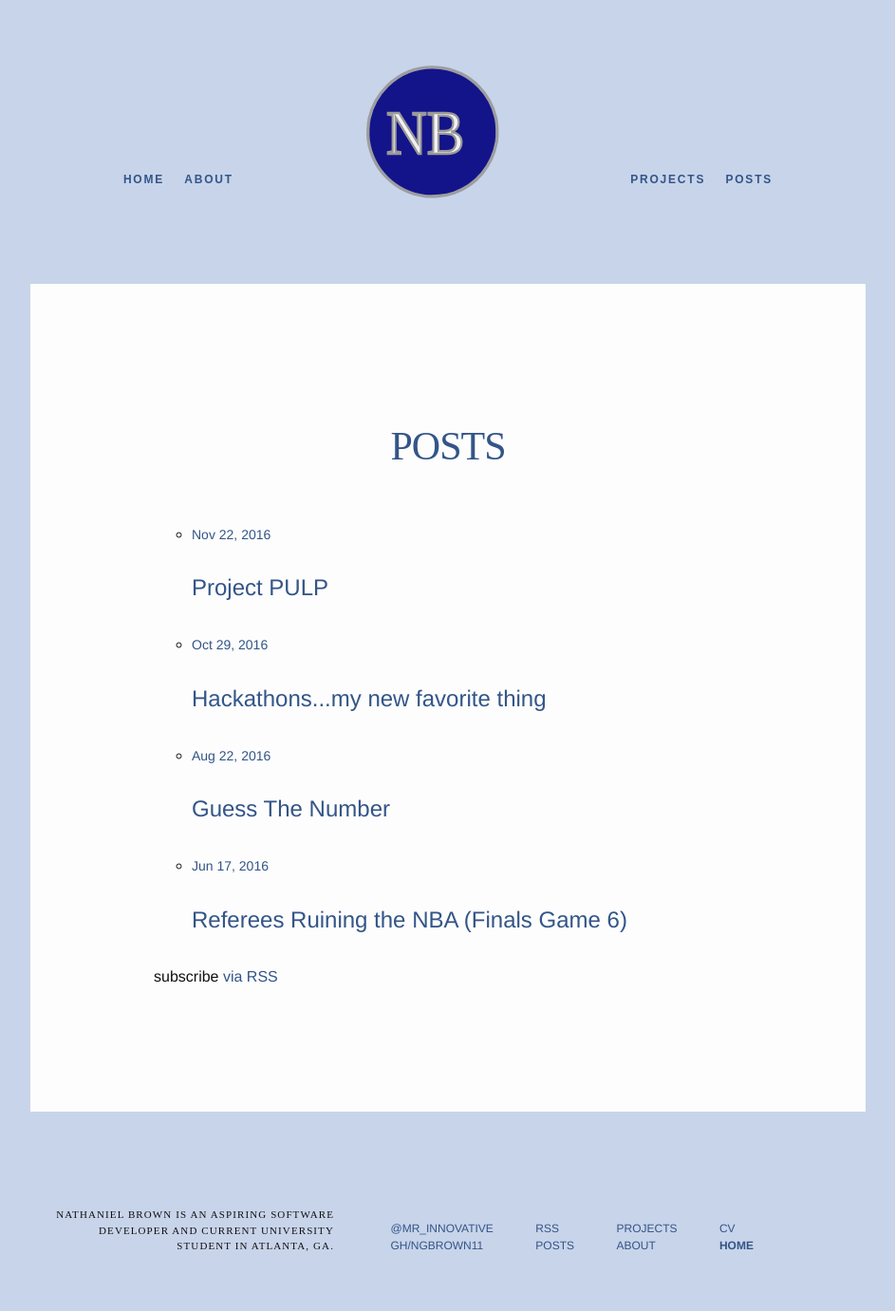
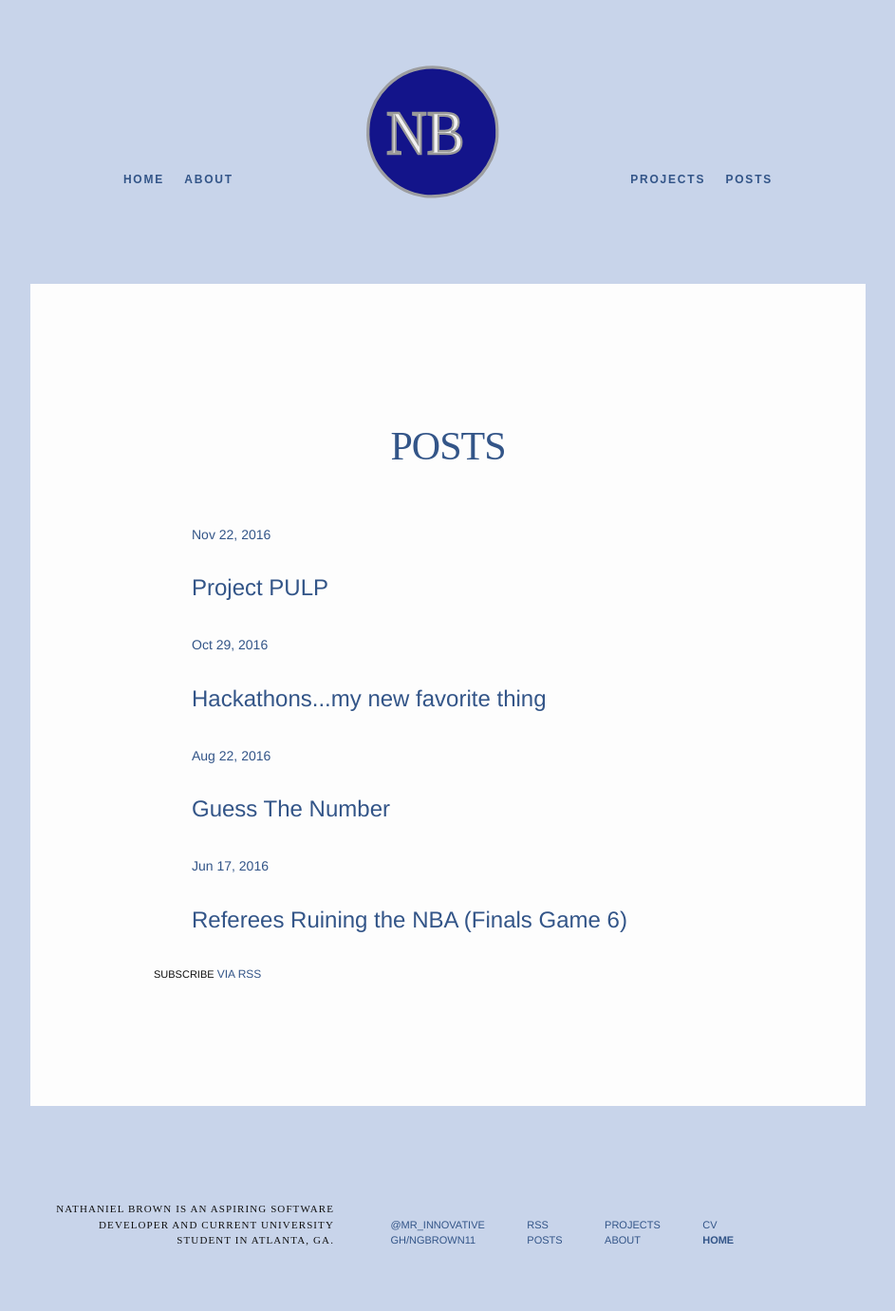
Before and after one commit to ngbrown11/ngbrown11.github.io, a Jekyll site: the page built from permalinks/posts.md, in a window 1280 px wide. Shown: the whole page at 95% size, without its empty margins (168-1111 px from the left). Built offline with Jekyll 4.4.1, drawn with Linux system fonts in a browser that asks for light colours.

Commit message:
update the layout and styling

```diff
--- a/_includes/footer.html
+++ b/_includes/footer.html
@@ -45,7 +45,8 @@
 
     <p class="about-foot meta">
     Nathaniel Brown is an aspiring software developer and current university student in Atlanta, GA.</p>
-    <ul class="socials">
+    <div class="socials">
+    <ul>
       <li><a href="http://www.twitter.com/Mr_Innovative" target="_blank">@Mr_Innovative</a></li>
       <li><a href="http://www.github.com/ngbrown11" target="_blank">gh/ngbrown11</a></li>
     </ul>
@@ -61,6 +62,7 @@
       <li><a href="/about/cv">CV</a></li>
       <li><a href="/"><strong>Home</strong></a></li>
     </ul>
+    </div>
 
   </div>
 
--- /dev/null
+++ b/_layouts/about.html
@@ -0,0 +1,4 @@
+---
+layout: default
+---
+<h1 style="text-align:center;">Nathaniel Brown</h1>
--- a/_layouts/post_list.html
+++ b/_layouts/post_list.html
@@ -9,6 +9,8 @@
       </header>
 
       <div class="post-content">
+          {{ content }}
+
           <ul class="post-list">
               {% for post in site.posts %}
                   <li>
@@ -21,7 +23,7 @@
               {% endfor %}
           </ul>
 
-          <p class="rss-subscribe">subscribe <a href="{{ "/feed.xml" | prepend: site.baseurl }}">via RSS</a></p>
+          <p class="section-post-links">subscribe <a style="font-size:12px !important;" href="{{ "/feed.xml" | prepend: site.baseurl }}">via RSS</a></p>
       </div>
 
   </article>
--- a/assets/main.scss
+++ b/assets/main.scss
@@ -102,16 +102,22 @@
      margin-right: 100px;
 
      @include media-query($on-laptop) {
-         margin-right: 0px;
+         margin-right: -20px;
          float: left;
+     }
+     @include media-query($on-palm) {
+         max-width: 100px;
      }
  }
  .nav.right {
      margin-left: 100px;
 
      @include media-query($on-laptop) {
-         margin-left: 0px;
+         margin-left: -20px;
          float: right;
+     }
+     @include media-query($on-palm) {
+         max-width: 100px;
      }
  }
  .nav a {
@@ -140,13 +146,21 @@
     text-transform: uppercase;
     color: $text-color;
 }
-socials a {
+.socials {
     color: $text-color;
+    display: inline-block;
+
+    @include media-query($on-laptop) {
+        display: inline;
+    }
+    @include media-query($on-palm) {
+        display: inline;
+    }
 }
 footer ul {
     list-style: none;
     display: inline-block;
-    font-size: 12px;
+    font-size: 11px;
 
     @include media-query($on-laptop) {
         font-size: 14px;
@@ -164,11 +178,13 @@
 
     @include media-query($on-laptop) {
         max-width: 400px;
+        vertical-align: middle;
         display: inline;
         text-align: center;
     }
     @include media-query($on-palm) {
         max-width: 300px;
+        vertical-align: middle;
         display: inline;
         text-align: center;
     }
@@ -226,7 +242,7 @@
 // Posts
 .post-list {
     //margin-left: 0;
-    list-style: circle;
+    list-style: none;
 
     > li {
         margin-bottom: $spacing;
@@ -287,7 +303,7 @@
         margin: $spacing-med;
     }
     @include media-query($on-palm) {
-        margin: $spacing-small * 2;
+        margin: $spacing-small;
     }
 
     h2 {
```
Also changed, not shown: _layouts/project_list.html (+3 -4 lines), permalinks/about.md (+1 -1 lines).
